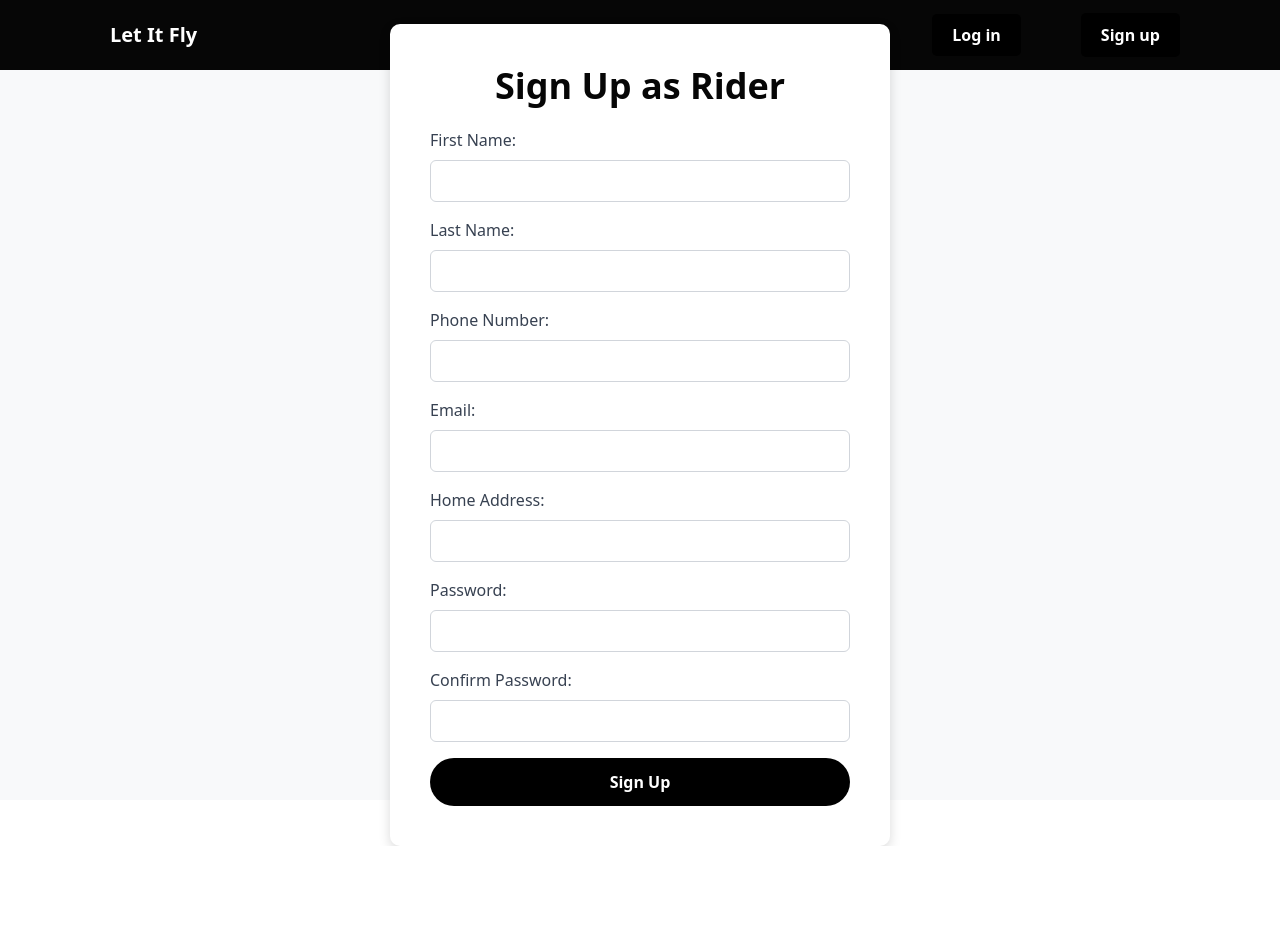
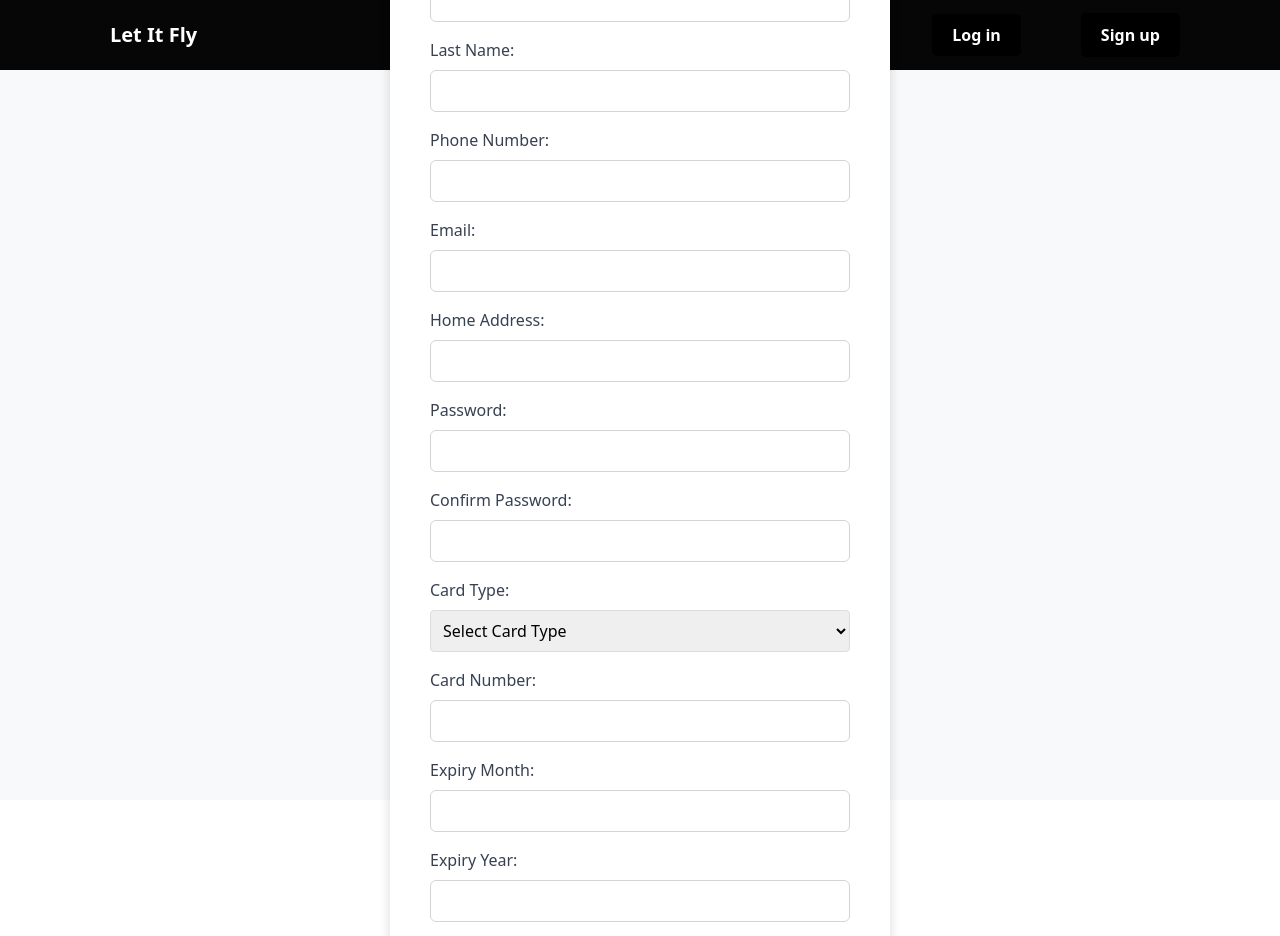
Before and after one commit to AnwarMP/LetItFly, a React (Create React App) app in the folder frontend/: page /rider-signup in a window 1280 px wide. Shown: the top 936 px of the page. Before the commit the page ends 846 px from the top, so only its background shows below. Built offline with nearby package versions, Linux system fonts and the light colour scheme.

Commit message:
Updated sign up with adding bank account or paymetn method

```diff
--- a/frontend/src/pages/DriverSignUp.js
+++ b/frontend/src/pages/DriverSignUp.js
@@ -10,7 +10,10 @@ function DriverSignUp() {
     car_model: '',
     car_license_plate: '',
     password: '',
-    confirm_password: ''
+    confirm_password: '',
+    account_holder_name: '',
+    routing_number: '',
+    account_number: '', // We'll only store last 4
   });
 
   const handleChange = (e) => {
@@ -44,6 +47,23 @@ function DriverSignUp() {
       });
       const data = await response.json();
       if (response.ok) {
+        // After successful registration, add bank account
+        const bankResponse = await fetch('http://localhost:3000/api/payments/bank-accounts', {
+          method: 'POST',
+          headers: {
+            'Content-Type': 'application/json',
+            'Authorization': `Bearer ${data.token}`,
+          },
+          body: JSON.stringify({
+            account_holder_name: formData.account_holder_name,
+            routing_number: formData.routing_number,
+            last_four: formData.account_number.slice(-4),
+          }),
+        });
+
+        if (!bankResponse.ok) {
+          throw new Error('Failed to add bank account');
+        }
         alert('Registration successful!');
         window.location.replace('/');
       } else {
@@ -94,6 +114,36 @@ function DriverSignUp() {
             <label>Confirm Password:</label>
             <input type="password" name="confirm_password" value={formData.confirm_password} onChange={handleChange} required />
           </div>
+          <div className="form-group">
+            <label>Account Holder Name:</label>
+            <input
+              type="text"
+              name="account_holder_name"
+              value={formData.account_holder_name}
+              onChange={handleChange}
+              required
+            />
+          </div>
+          <div className="form-group">
+            <label>Routing Number:</label>
+            <input
+              type="text"
+              name="routing_number"
+              value={formData.routing_number}
+              onChange={handleChange}
+              required
+            />
+          </div>
+          <div className="form-group">
+            <label>Account Number - Last Four Digits:</label>
+            <input
+              type="text"
+              name="account_number"
+              value={formData.account_number}
+              onChange={handleChange}
+              required
+            />
+          </div>
 
           <button type="submit" className="submit-button">Sign Up</button>
         </form>
--- a/frontend/src/pages/RiderSignUp.js
+++ b/frontend/src/pages/RiderSignUp.js
@@ -9,7 +9,11 @@ function RiderSignUp() {
     email: '',
     home_address: '',
     password: '',
-    confirm_password: ''
+    confirm_password: '',
+    card_type: '',
+    card_number: '', // We'll only store last 4
+    expiry_month: '',
+    expiry_year: ''
   });
 
   const handleChange = (e) => {
@@ -42,6 +46,26 @@ function RiderSignUp() {
       });
       const data = await response.json();
       if (response.ok) {
+         // After successful registration, add payment method
+         const paymentResponse = await fetch('http://localhost:3000/api/payments/methods', {
+          method: 'POST',
+          headers: {
+            'Content-Type': 'application/json',
+            'Authorization': `Bearer ${data.token}`,
+          },
+          body: JSON.stringify({
+            card_type: formData.card_type.toLowerCase(),
+            last_four: formData.card_number.slice(-4),
+            expiry_month: parseInt(formData.expiry_month),
+            expiry_year: parseInt(formData.expiry_year),
+          }),
+        });
+
+        if (!paymentResponse.ok) {
+          throw new Error('Failed to add payment method');
+        }
+
+        // Payment method will be automatically set as default since it's the first one
         alert('Registration successful!');
         window.location.replace('/');
       } else {
@@ -88,7 +112,54 @@ function RiderSignUp() {
             <label>Confirm Password:</label>
             <input type="password" name="confirm_password" value={formData.confirm_password} onChange={handleChange} required />
           </div>
-
+          <div className="form-group">
+            <label>Card Type:</label>
+            <select
+              name="card_type"
+              value={formData.card_type}
+              onChange={handleChange}
+              required
+            >
+              <option value="">Select Card Type</option>
+              <option value="visa">Visa</option>
+              <option value="mastercard">MasterCard</option>
+              <option value="amex">American Express</option>
+            </select>
+          </div>
+          <div className="form-group">
+            <label>Card Number:</label>
+            <input
+              type="text"
+              name="card_number"
+              value={formData.card_number}
+              onChange={handleChange}
+              maxLength="16"
+              required
+            />
+          </div>
+          <div className="form-group">
+            <label>Expiry Month:</label>
+            <input
+              type="number"
+              name="expiry_month"
+              value={formData.expiry_month}
+              onChange={handleChange}
+              min="1"
+              max="12"
+              required
+            />
+          </div>
+          <div className="form-group">
+            <label>Expiry Year:</label>
+            <input
+              type="number"
+              name="expiry_year"
+              value={formData.expiry_year}
+              onChange={handleChange}
+              min={new Date().getFullYear()}
+              required
+            />
+          </div>
           <button type="submit" className="submit-button">Sign Up</button>
         </form>
       </div>
```
Also changed, not shown: 1 other file (tests, documents, lock files or other folders).
